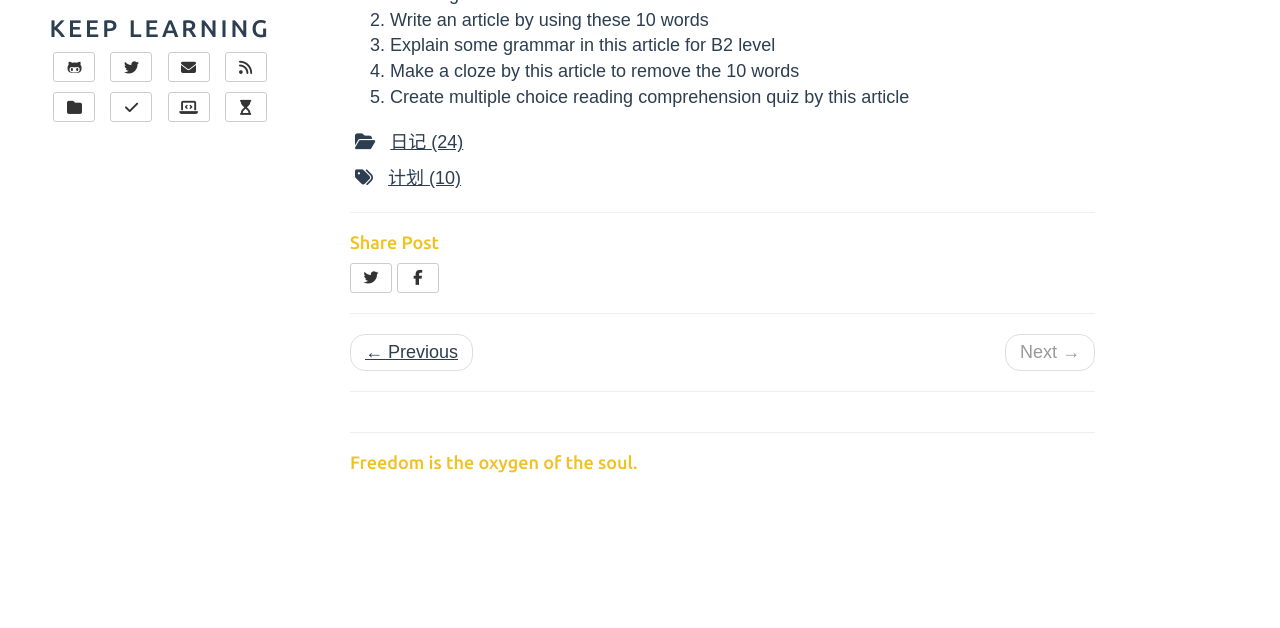
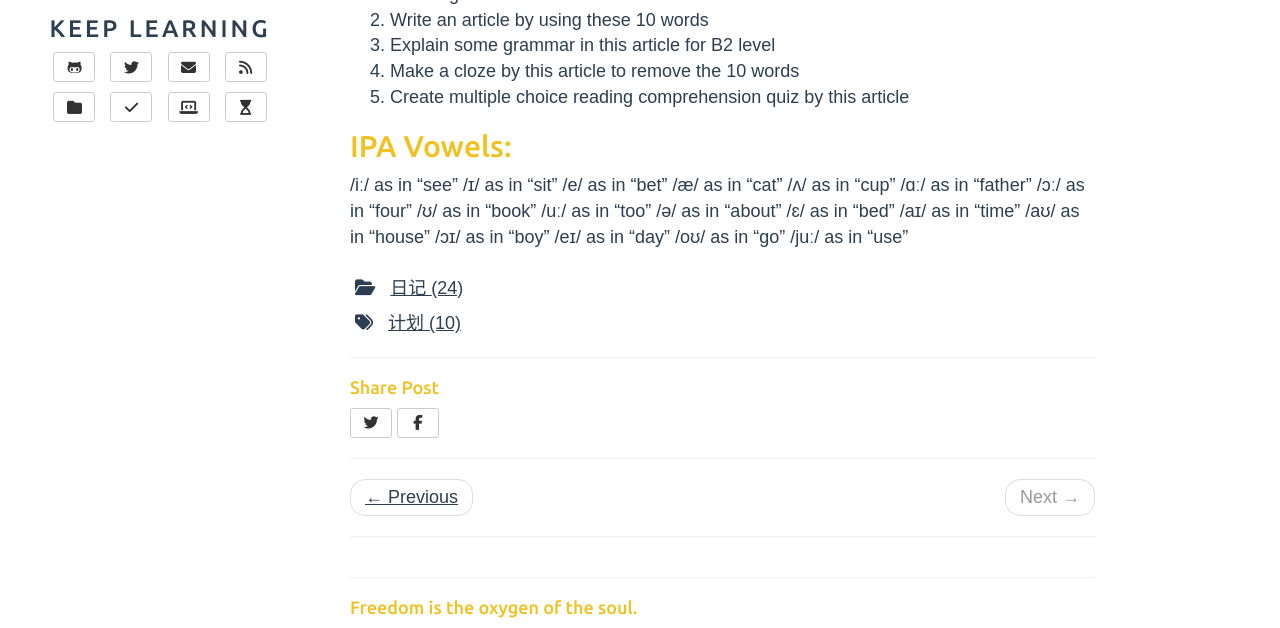
Before and after one commit to gaoxingaa/gaoxingaa.github.io, a Jekyll site: the page built from _posts/2029-01-31-test.md, in a window 1280 px wide and 900 px high, scrolled down 535 px, cut to the strip 272-900 px from the top of the window. Built offline with Jekyll 4.4.1, drawn with Linux system fonts in a browser that asks for light colours; nearby versions of some CDN libraries; comment, search, counter and statistics services are not loaded; before the commit the page ends 1290 px from its top, so only the background shows below that.

Commit message:
new post

```diff
--- a/_posts/2029-01-31-test.md
+++ b/_posts/2029-01-31-test.md
@@ -39,3 +39,25 @@ lang: zh-hans
 3. Explain some grammar in this article for B2 level
 4. Make a cloze by this article to remove the 10 words
 5. Create multiple choice reading comprehension quiz by this article
+
+
+## IPA Vowels:
+
+
+/iː/ as in "see"
+/ɪ/ as in "sit"
+/e/ as in "bet"
+/æ/ as in "cat"
+/ʌ/ as in "cup"
+/ɑː/ as in "father"
+/ɔː/ as in "four"
+/ʊ/ as in "book"
+/uː/ as in "too"
+/ə/ as in "about"
+/ɛ/ as in "bed"
+/aɪ/ as in "time"
+/aʊ/ as in "house"
+/ɔɪ/ as in "boy"
+/eɪ/ as in "day"
+/oʊ/ as in "go"
+/juː/ as in "use"
```
